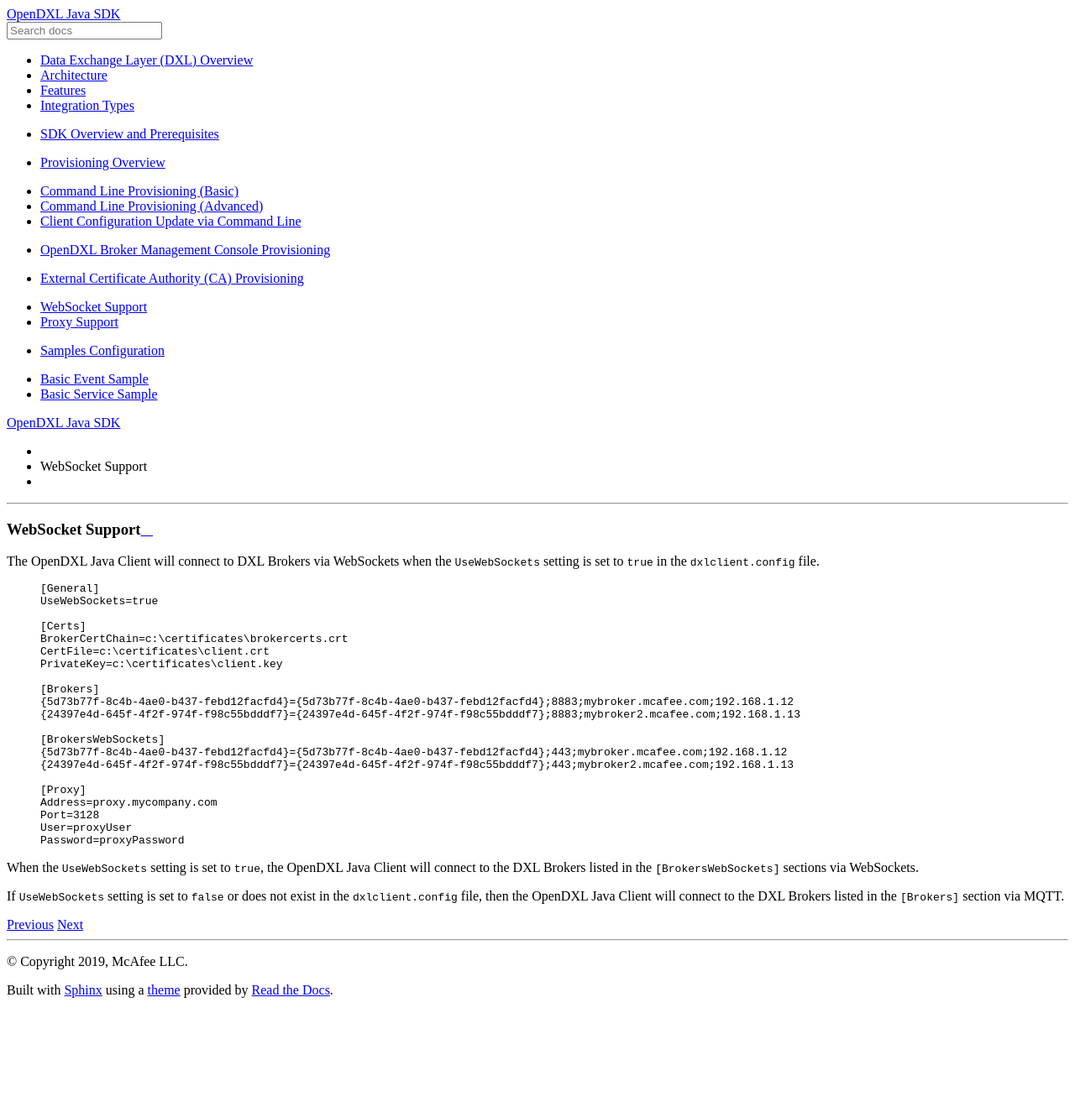
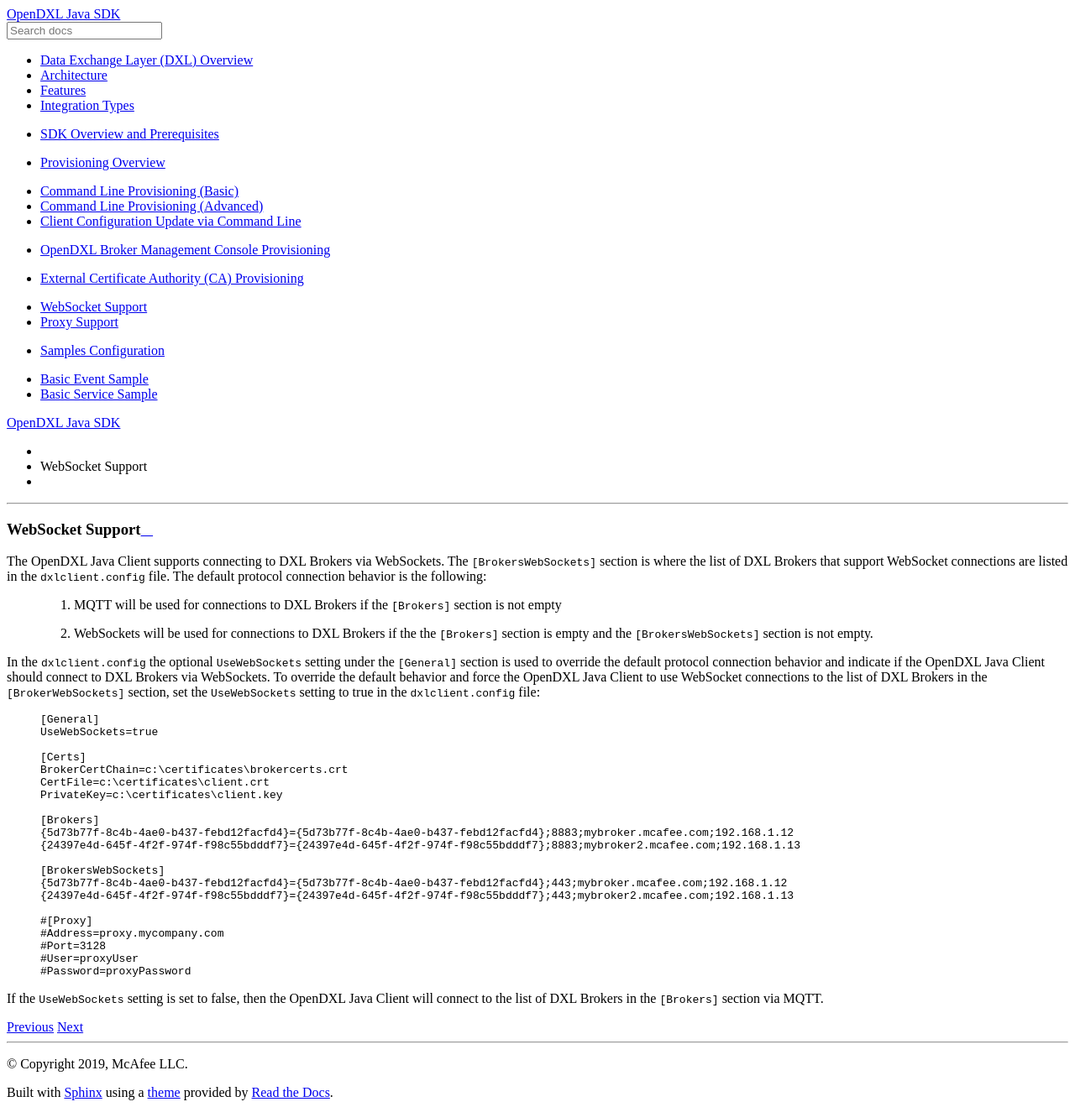
Before and after one commit to opendxl/opendxl-client-java, a Sphinx documentation site: the page built from docs/websocketsupport.rst, in a window 1280 px wide. Shown: the whole page at 84% size. Built offline with Sphinx 7.4.7 and the Read the Docs theme 2.0.0, drawn with Linux system fonts in a browser that asks for light colours; before the commit the page ends 1197 px from its top, so only the background shows below that.

Commit message:
Documentation updates to WebSocket and proxy support

```diff
--- a/docs/websocketsupport.rst
+++ b/docs/websocketsupport.rst
@@ -1,8 +1,19 @@
 WebSocket Support
 =================
 
-The OpenDXL Java Client will connect to DXL Brokers via WebSockets when the ``UseWebSockets`` setting is set to ``true``
-in the ``dxlclient.config`` file.
+The OpenDXL Java Client supports connecting to DXL Brokers via WebSockets. The ``[BrokersWebSockets]`` section is
+where the list of DXL Brokers that support WebSocket connections are listed in the ``dxlclient.config`` file.
+The default protocol connection behavior is the following:
+
+   1. MQTT will be used for connections to DXL Brokers if the ``[Brokers]`` section is not empty
+   2. WebSockets will be used for connections to DXL Brokers if the the ``[Brokers]`` section is empty and the
+      ``[BrokersWebSockets]`` section is not empty.
+
+In the ``dxlclient.config`` the optional ``UseWebSockets`` setting under the ``[General]`` section is used to
+override the default protocol connection behavior and indicate if the OpenDXL Java Client should connect to
+DXL Brokers via WebSockets. To override the default behavior and force the OpenDXL Java Client to use WebSocket
+connections to the list of DXL Brokers in the ``[BrokerWebSockets]`` section, set the ``UseWebSockets`` setting to
+true in the ``dxlclient.config`` file:
 
        .. parsed-literal::
 
@@ -22,15 +33,11 @@ in the ``dxlclient.config`` file.
           {5d73b77f-8c4b-4ae0-b437-febd12facfd4}={5d73b77f-8c4b-4ae0-b437-febd12facfd4};443;mybroker.mcafee.com;192.168.1.12
           {24397e4d-645f-4f2f-974f-f98c55bdddf7}={24397e4d-645f-4f2f-974f-f98c55bdddf7};443;mybroker2.mcafee.com;192.168.1.13
 
-          [Proxy]
-          Address=proxy.mycompany.com
-          Port=3128
-          User=proxyUser
-          Password=proxyPassword
+          #[Proxy]
+          #Address=proxy.mycompany.com
+          #Port=3128
+          #User=proxyUser
+          #Password=proxyPassword
 
-
-When the ``UseWebSockets`` setting is set to ``true``, the OpenDXL Java Client will connect to the DXL Brokers
-listed in the ``[BrokersWebSockets]`` sections via WebSockets.
-
-If ``UseWebSockets`` setting is set to ``false`` or does not exist in the ``dxlclient.config`` file, then the
-OpenDXL Java Client will connect to the DXL Brokers listed in the ``[Brokers]`` section via MQTT.
+If the ``UseWebSockets`` setting is set to false, then the OpenDXL Java Client will connect to the list of
+DXL Brokers in the ``[Brokers]`` section via MQTT.
```
Also changed, not shown: docs/epoexternalcertissuance.rst (+22 -23 lines), docs/proxysupport.rst (+5 -11 lines), 3 other files.
